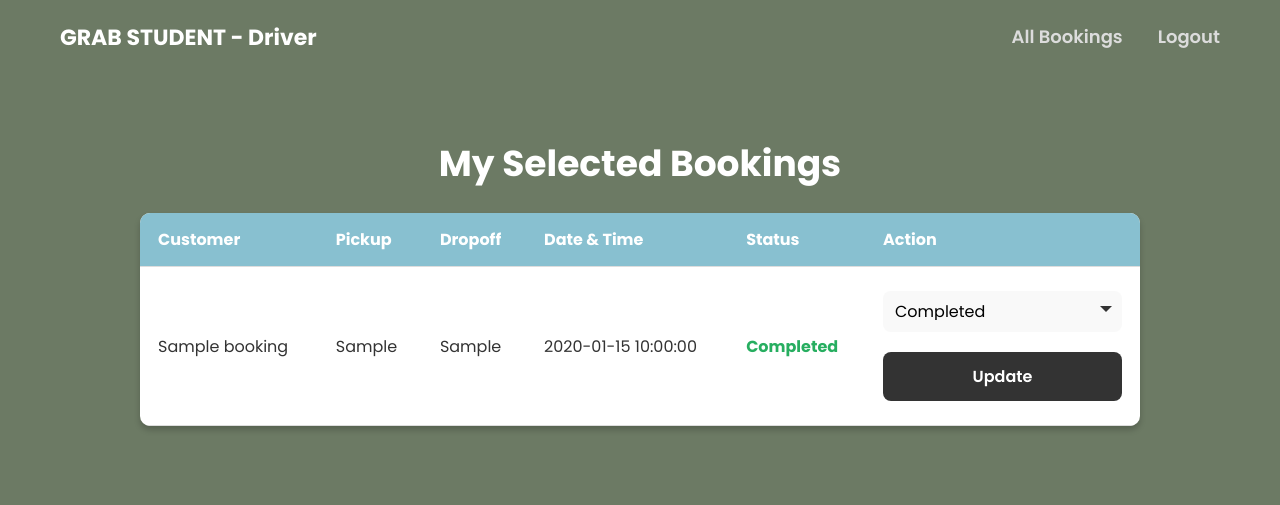
After one commit to RidhwanHazian/GrabStudent, a Flask app: page /driver/bookings in a window 1280 px wide. The commit adds this page. Shown: the top 505 px of the page. Run offline with Flask 3, Linux system fonts and the light colour scheme; the visitor is signed in with stand-in values (Sample User, id 1); tables that the repository leaves empty or names only in its code hold one stand-in row (values such as "Sample post").

Commit message:
Added drivers and send email

```diff
--- a/app.py
+++ b/app.py
@@ -12,6 +12,19 @@ db = mysql.connector.connect(
     password="",
     database="GrabStudent"
 )
+
+from flask_mail import Mail, Message
+
+app.config['MAIL_SERVER'] = 'smtp.gmail.com'  # or your SMTP server
+app.config['MAIL_PORT'] = 587
+app.config['MAIL_USE_TLS'] = True
+app.config['MAIL_USE_SSL'] = False
+app.config['MAIL_USERNAME'] = 'iwghostpride@gmail.com'   # sender email
+app.config['MAIL_PASSWORD'] = 'edbucokhnzajivxy'  # App Password if Gmail
+app.config['MAIL_DEFAULT_SENDER'] = ('Grab Student', 'iwghostpride@gmail.com')
+
+mail = Mail(app)
+
 
 # Predefined valid locations for booking
 VALID_LOCATIONS = [
@@ -50,29 +63,51 @@ def signup():
         email = request.form['email']
         password = request.form['password']
         confirm_password = request.form['confirm_password']
+        user_type = request.form['user_type']
 
         if password != confirm_password:
-            flash("❌ Passwords do not match.")
+            flash("Passwords do not match.")
             return redirect(url_for('signup'))
 
         cursor = db.cursor(dictionary=True)
-        cursor.execute("SELECT * FROM users WHERE email=%s", (email,))
+
+        # Check duplicate email in users or drivers
+        cursor.execute("SELECT * FROM users WHERE email = %s", (email,))
         existing_user = cursor.fetchone()
-        if existing_user:
+        cursor.execute("SELECT * FROM drivers WHERE email = %s", (email,))
+        existing_driver = cursor.fetchone()
+
+        if existing_user or existing_driver:
+            flash("Email already registered. Please log in.")
             cursor.close()
-            flash("❌ Email already registered.")
             return redirect(url_for('signup'))
 
-        cursor.execute(
-            "INSERT INTO users (name, email, password) VALUES (%s, %s, %s)",
-            (name, email, password)
-        )
+        # Insert based on role
+        if user_type == "driver":
+            cursor.execute(
+                "INSERT INTO drivers (name, email, password) VALUES (%s, %s, %s)",
+                (name, email, password)
+            )
+        elif user_type == "admin":
+            cursor.execute(
+                "INSERT INTO users (name, email, password, user_type) VALUES (%s, %s, %s, %s)",
+                (name, email, password, "admin")
+            )
+        else:  # customer
+            cursor.execute(
+                "INSERT INTO users (name, email, password, user_type) VALUES (%s, %s, %s, %s)",
+                (name, email, password, "customer")
+            )
+
         db.commit()
         cursor.close()
-        flash("✅ Account created successfully! Please log in.")
+
+        flash("Account created successfully! Please log in.")
         return redirect(url_for('login'))
 
     return render_template('signup.html')
+
+
 
 # Login
 @app.route('/login', methods=['GET', 'POST'])
@@ -82,22 +117,43 @@ def login():
         password = request.form['password']
 
         cursor = db.cursor(dictionary=True)
-        cursor.execute("SELECT * FROM users WHERE email=%s AND password=%s", (email, password))
+
+        # First check in users table
+        cursor.execute("SELECT * FROM users WHERE email = %s AND password = %s", (email, password))
         user = cursor.fetchone()
-        cursor.close()
 
         if user:
             session['user_id'] = user['id']
-            session['user_email'] = user['email']
-            session['user_name'] = user['name']      # <-- add this
-            session['is_admin'] = user.get('is_admin', False)
+            session['user_name'] = user['name']
+            session['user_type'] = user['user_type']
+            session['is_admin'] = (user['user_type'] == 'admin')
+
             flash("✅ Login successful!")
-            return redirect(url_for('booking'))
-        else:
-            flash("❌ Invalid email or password.")
-            return redirect(url_for('login'))
+
+            # Redirect based on role
+            if user['user_type'] == 'admin':
+                return redirect(url_for('admin_dashboard'))
+            else:  # customer
+                return redirect(url_for('profile'))
+
+        # If not found in users, check in drivers table
+        cursor.execute("SELECT * FROM drivers WHERE email = %s AND password = %s", (email, password))
+        driver = cursor.fetchone()
+        cursor.close()
+
+        if driver:
+            session['user_id'] = driver['driver_id']
+            session['user_name'] = driver['name']
+            session['user_type'] = 'driver'
+            session['is_admin'] = False
+
+            flash("✅ Login successful!")
+            return redirect(url_for('driver_dashboard'))
+
+        flash("❌ Invalid email or password.")
 
     return render_template('login.html')
+
 
 # Logout
 @app.route('/logout')
@@ -120,13 +176,18 @@ def booking():
         dropoff = request.form['dropoff']
         datetime_input = request.form['datetime']
 
-        # Validate locations
-        if pickup not in VALID_LOCATIONS or dropoff not in VALID_LOCATIONS:
-            flash("❌ Invalid pickup or dropoff location.")
+        # ✅ No more VALID_LOCATIONS check, just make sure fields are not empty
+        if not pickup or not dropoff:
+            flash("❌ Pickup and dropoff locations cannot be empty.")
             return redirect(url_for('booking'))
 
         # Validate future datetime
-        booking_time = datetime.fromisoformat(datetime_input)
+        try:
+            booking_time = datetime.fromisoformat(datetime_input)
+        except ValueError:
+            flash("❌ Invalid date/time format.")
+            return redirect(url_for('booking'))
+
         if booking_time <= datetime.now():
             flash("❌ Booking date/time must be in the future.")
             return redirect(url_for('booking'))
@@ -140,7 +201,8 @@ def booking():
         cursor.close()
         flash("✅ Booking submitted successfully!")
 
-    return render_template('booking.html', locations=VALID_LOCATIONS)
+    return render_template('booking.html')
+
 
 # ----------------- USER PROFILE -----------------
 
@@ -159,6 +221,115 @@ def profile():
     cursor.close()
 
     return render_template('profile.html', user=user, bookings=bookings)
+
+# ----------------- DRIVER DASHBOARD -----------------
+@app.route('/driver')
+def driver_dashboard():
+    if 'user_id' not in session or session.get('user_type') != 'driver':
+        flash("⚠️ Driver access required.")
+        return redirect(url_for('login'))
+
+    cursor = db.cursor(dictionary=True)
+    cursor.execute("SELECT * FROM booking WHERE driver_id IS NULL ORDER BY datetime ASC")
+    bookings = cursor.fetchall()
+    cursor.close()
+
+    return render_template('driver.html', bookings=bookings)
+
+
+# ----------------- SELECT BOOKING ROUTE -----------------
+@app.route('/take_booking/<int:booking_id>', methods=['POST'])
+def take_booking(booking_id):
+    if 'user_id' not in session or session.get('user_type') != 'driver':
+        flash("⚠️ Driver access required.")
+        return redirect(url_for('login'))
+
+    cursor = db.cursor()
+    cursor.execute(
+        "UPDATE booking SET driver_id = %s, status = %s WHERE id = %s",
+        (session['user_id'], 'Pending', booking_id)   # ✅ Capital P
+    )
+    db.commit()
+    cursor.close()
+
+    flash("✅ You have taken this booking!")
+    return redirect(url_for('driver_dashboard'))
+
+
+# ----------------- SELECTED BOOKING PAGE -----------------
+@app.route('/driver/bookings')
+def driver_bookings():
+    if 'user_id' not in session or session.get('user_type') != 'driver':
+        flash("⚠️ Driver access required.")
+        return redirect(url_for('login'))
+
+    cursor = db.cursor(dictionary=True)
+    cursor.execute(
+        "SELECT * FROM booking WHERE driver_id = %s ORDER BY datetime ASC",
+        (session['user_id'],)
+    )
+    bookings = cursor.fetchall()
+    cursor.close()
+
+    return render_template('driver_bookings.html', selected=bookings)
+
+
+# ----------------- UPDATE BOOKING STATUS -----------------
+@app.route('/driver/update_status/<int:booking_id>', methods=['POST'])
+def update_booking_status(booking_id):
+    if 'user_id' not in session or session.get('user_type') != 'driver':
+        flash("⚠️ Driver access required.")
+        return redirect(url_for('login'))
+
+    new_status = request.form.get('status')
+
+    # Validate status
+    if new_status not in ['Pending', 'Accepted', 'On the way', 'Completed', 'Cancelled']:
+        flash("❌ Invalid status.")
+        return redirect(url_for('driver_bookings'))
+
+    cursor = db.cursor(dictionary=True)
+    # Update booking status
+    cursor.execute(
+        "UPDATE booking SET status = %s WHERE id = %s AND driver_id = %s",
+        (new_status, booking_id, session['user_id'])
+    )
+    db.commit()
+
+    # Get customer info
+    cursor.execute(
+        "SELECT name, email FROM users WHERE id = (SELECT user_id FROM booking WHERE id=%s)",
+        (booking_id,)
+    )
+    customer = cursor.fetchone()
+    cursor.close()
+
+    # Send email notification
+    if customer:
+        try:
+            msg = Message(
+                subject=f"Your Booking Status Updated: {new_status}",
+                recipients=[customer['email']],
+                body=f"Hi {customer['name']},\n\nYour booking status has been updated to: {new_status}.\n\nThank you for using Grab Student."
+            )
+
+            msg.html = f"""
+            <p>Hi {customer['name']},</p>
+            <p>Your booking status has been updated to:
+            <b style="color: {'green' if new_status=='Completed' else 'red' if new_status=='Cancelled' else 'blue'};">
+            {new_status}</b>
+            </p>
+            <p>Thank you for using Grab Student.</p>
+            """
+
+            mail.send(msg)
+        except Exception as e:
+            print("Error sending email:", e)
+
+    flash(f"✅ Booking status updated to {new_status}.")
+    return redirect(url_for('driver_bookings'))  # ✅ Add this return
+
+
 
 # ----------------- ADMIN DASHBOARD -----------------
 
--- a/static/style.css
+++ b/static/style.css
@@ -297,6 +334,74 @@ select#pickup {
   color: #555;
 }
 
+/* Table Styles (for driver & admin pages) */
+table {
+  width: 90%;
+  max-width: 1000px;
+  margin: 20px auto;
+  border-collapse: collapse;
+  background: #fff;
+  color: #333;
+  border-radius: 10px;
+  overflow: hidden;
+  box-shadow: 0 4px 6px rgba(0,0,0,0.2);
+}
+
+th, td {
+  padding: 14px 18px;
+  text-align: left;
+  border-bottom: 1px solid #ddd;
+}
+
+th {
+  background: #88C0D0;
+  color: #fff;
+}
+
+tr:hover {
+  background: #f5f5f5;
+}
+
+.btn {
+  background: #88C0D0;
+  border: none;
+  padding: 8px 14px;
+  border-radius: 6px;
+  color: #fff;
+  font-weight: 600;
+  cursor: pointer;
+  transition: 0.3s;
+}
+
+.btn:hover {
+  background: #5e9cab;
+}
+
+.status.pending {
+    color: #FFA500; /* Orange */
+    font-weight: bold;
+}
+
+.status.accepted {
+    color: #3498db; /* Blue */
+    font-weight: bold;
+}
+
+.status.on-the-way {   /* for "On the way" */
+    color: #8e44ad; /* Purple */
+    font-weight: bold;
+}
+
+.status.completed {
+    color: #27ae60; /* Green */
+    font-weight: bold;
+}
+
+.status.cancelled {
+    color: #e74c3c; /* Red */
+    font-weight: bold;
+}
+
 
 /* ========================= */
 /*   RESPONSIVE BREAKPOINTS  */
--- /dev/null
+++ b/templates/driver_bookings.html
@@ -0,0 +1,61 @@
+<!DOCTYPE html>
+<html lang="en">
+<head>
+  <meta charset="UTF-8">
+  <meta name="viewport" content="width=device-width, initial-scale=1.0">
+  <title>Driver Dashboard | Grab Student</title>
+  <link rel="stylesheet" href="{{ url_for('static', filename='style.css') }}">
+</head>
+<body>
+  <!-- Navbar -->
+  <header>
+    <div class="logo">GRAB STUDENT - Driver</div>
+    <nav>
+      <ul>
+        <li><a href="{{ url_for('driver_dashboard') }}">All Bookings</a></li>
+        <li><a href="{{ url_for('logout') }}">Logout</a></li>
+      </ul>
+    </nav>
+  </header>
+
+  <!-- Content -->
+  <section class="form-section">
+    <h2>My Selected Bookings</h2>
+    <table>
+      <thead>
+        <tr>
+          <th>Customer</th>
+          <th>Pickup</th>
+          <th>Dropoff</th>
+          <th>Date & Time</th>
+          <th>Status</th>
+          <th>Action</th>
+        </tr>
+      </thead>
+      <tbody>
+        {% for booking in selected %}
+        <tr>
+          <td>{{ booking.name }}</td>
+          <td>{{ booking.pickup }}</td>
+          <td>{{ booking.dropoff }}</td>
+          <td>{{ booking.datetime }}</td>
+          <td class="status {{ booking.status|lower|replace(' ', '-') }}">{{ booking.status }}</td>
+          <td>
+            <form action="{{ url_for('update_booking_status', booking_id=booking.id) }}" method="POST">
+                <select name="status">
+                <option value="Pending" {% if booking.status=='Pending' %}selected{% endif %}>Pending</option>
+                <option value="Accepted" {% if booking.status=='Accepted' %}selected{% endif %}>Accepted</option>
+                <option value="On the way" {% if booking.status=='On the way' %}selected{% endif %}>On the way</option>
+                <option value="Completed" {% if booking.status=='Completed' %}selected{% endif %}>Completed</option>
+                <option value="Cancelled" {% if booking.status=='Cancelled' %}selected{% endif %}>Cancelled</option>
+                </select>
+              <button type="submit" class="btn">Update</button>
+            </form>
+          </td>
+        </tr>
+        {% endfor %}
+      </tbody>
+    </table>
+  </section>
+</body>
+</html>
```
Also changed, not shown: other parts of static/style.css (+37 -0 lines), static/script.js (+0 -28 lines), templates/booking.html (+6 -17 lines), templates/driver.html (added, +52 -0 lines), templates/login.html (+17 -0 lines), templates/signup.html (+19 -0 lines).
